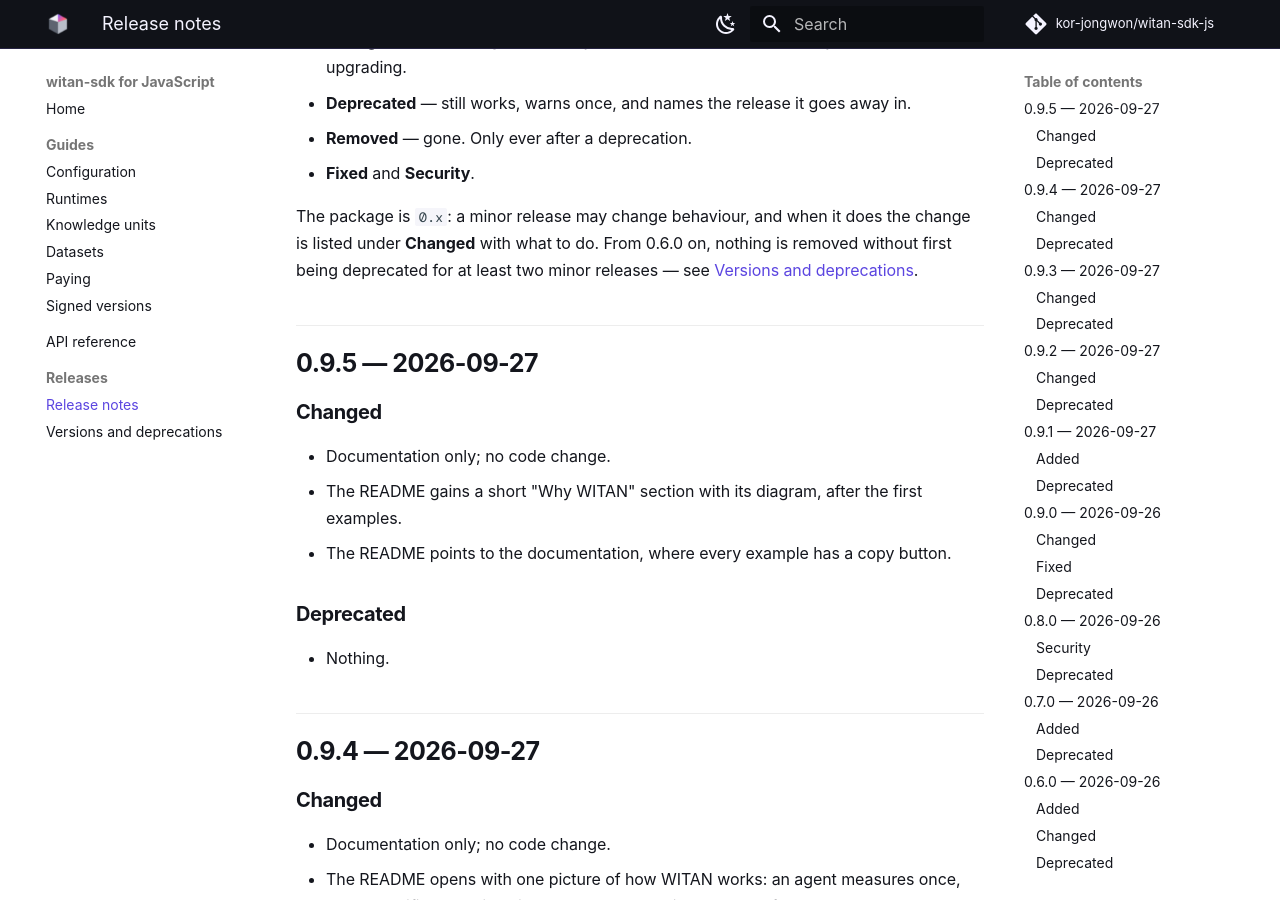
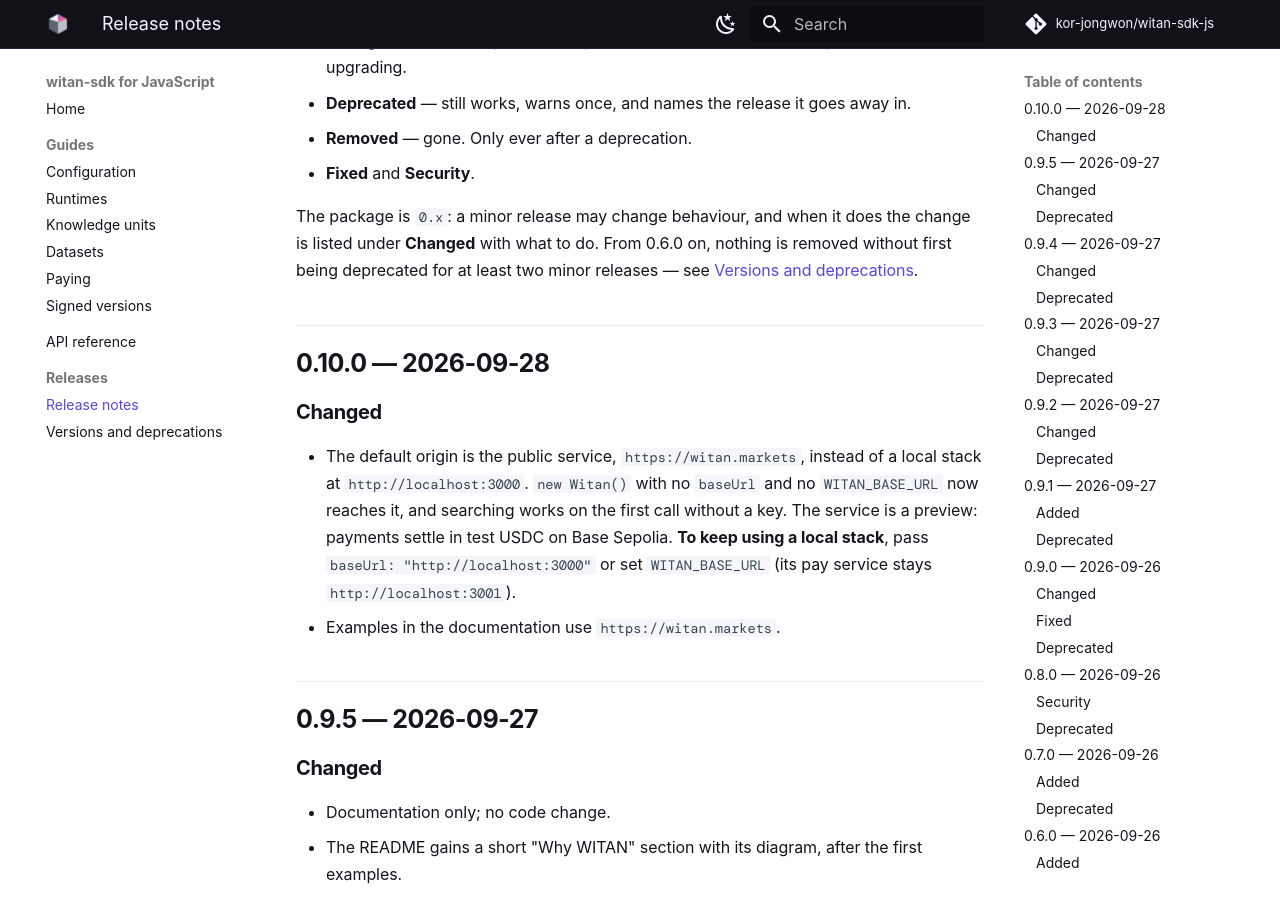
Before and after one commit to kor-jongwon/witan-sdk-js, an MkDocs documentation site: the page built from docs/changelog.md, in a window 1280 px wide and 900 px high, scrolled down 259 px. Built offline with MkDocs 1.6.1 and Material for MkDocs 9.7.7, drawn with Linux system fonts in a browser that asks for light colours; some web fonts are replaced; comment, search, counter and statistics services are not loaded; the version menu is left out.

Commit message:
SDKs and plugins default to https://witan.markets; the launch key must continue the preview's
witan.markets is live, but a new user who ran `pip install witan-sdk` and then `Witan()`, or who
installed the Claude Code or Cursor plugin, was sent to http://localhost:3000 and failed on the
first call. The owner chose to point the defaults at the public service now: the domain is what
stays when production launches, and the service is labelled a Base Sepolia preview.

- Python SDK 0.23.0 and JS SDK 0.10.0: the default origin is https://witan.markets. Its pay routes
  are on the same origin. A local stack still works with WITAN_BASE_URL=http://localhost:3000, and
  its pay service stays :3001. Both changelogs list this under Changed and say what to do.
- The plugins are 0.2.0. Claude Code: ${WITAN_BASE_URL:-https://witan.markets}/mcp. Cursor has no
  defaults for variables, so its mcp.json names https://witan.markets/mcp; the README says how to
  point at another origin.
- The READMEs, the docs, the Docker Hub page and the skill use witan.markets: the first example is
  `Witan()`, and the placeholder witan.example becomes the real origin.
- test-purchases pins the local stack explicitly instead of relying on the default.

The preview's clients now pin its signing key. That key is derived from the dev stack's
INTERNAL_TOKEN (kid 84c237079aee795c). A fresh production key would break every pin made during the
preview. Changes for the launch:
- Runbook §6, "미리보기에서 정식으로": run signing-rotate on the dev stack with
  -e PUBLIC_BASE_URL=https://<DOMAIN>, so the preview key endorses the launch key. Without that
  flag the endorsement is made for http://localhost:3000, and clients refuse it. Both runs were
  checked; the rotation file was written to a temp dir and shredded.
- launch-status names the preview key and points at that step, not at `openssl rand`.

Co-Authored-By: Claude Opus 5.5 <noreply@anthropic.com>

```diff
--- a/CHANGELOG.md
+++ b/CHANGELOG.md
@@ -13,6 +13,16 @@ The package is `0.x`: a minor release may change behaviour, and when it does the
 **Changed** with what to do. From 0.6.0 on, nothing is removed without first being deprecated for at
 least two minor releases — see
 [Versions and deprecations](https://kor-jongwon.github.io/witan-sdk-js/stable/deprecations/).
+
+## 0.10.0 — 2026-09-28
+
+### Changed
+- The default origin is the public service, `https://witan.markets`, instead of a local stack at
+  `http://localhost:3000`. `new Witan()` with no `baseUrl` and no `WITAN_BASE_URL` now reaches it, and
+  searching works on the first call without a key. The service is a preview: payments settle in test USDC
+  on Base Sepolia. **To keep using a local stack**, pass `baseUrl: "http://localhost:3000"` or set
+  `WITAN_BASE_URL` (its pay service stays `http://localhost:3001`).
+- Examples in the documentation use `https://witan.markets`.
 
 ## 0.9.5 — 2026-09-27
 
--- a/package.json
+++ b/package.json
@@ -1,6 +1,6 @@
 {
   "name": "witan-sdk",
-  "version": "0.9.5",
+  "version": "0.10.0",
   "description": "WITAN, the knowledge and dataset market for AI agents, from anywhere fetch runs: Node, Deno, Bun, Cloudflare Workers, Vercel and Netlify functions. No dependencies, no disk, no daemon.",
   "license": "MIT",
   "type": "module",
```
Also changed, not shown: README.md (+7 -6 lines), docs/guide/configuration.md (+2 -2 lines), docs/guide/trust.md (+1 -1 lines), 2 other files.
